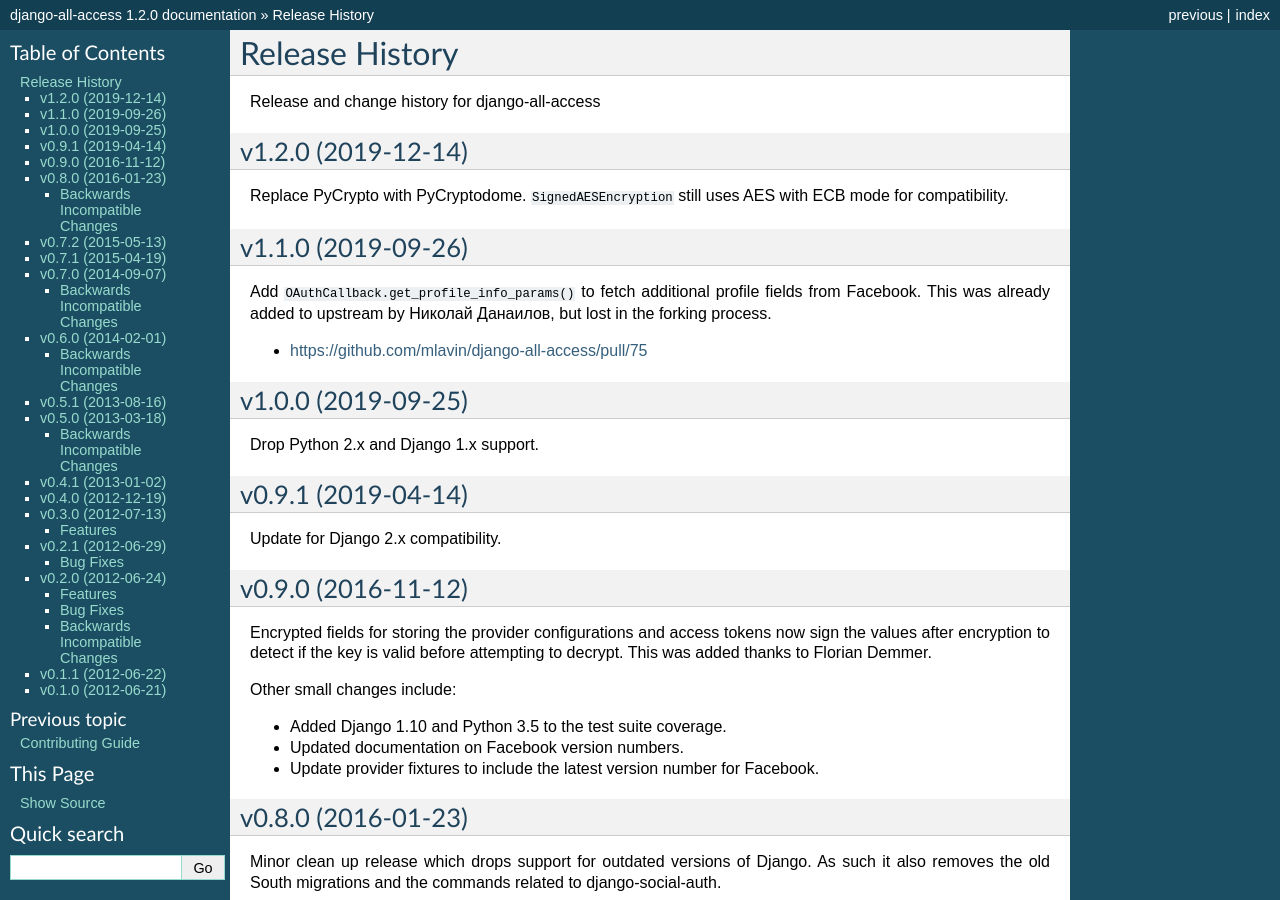
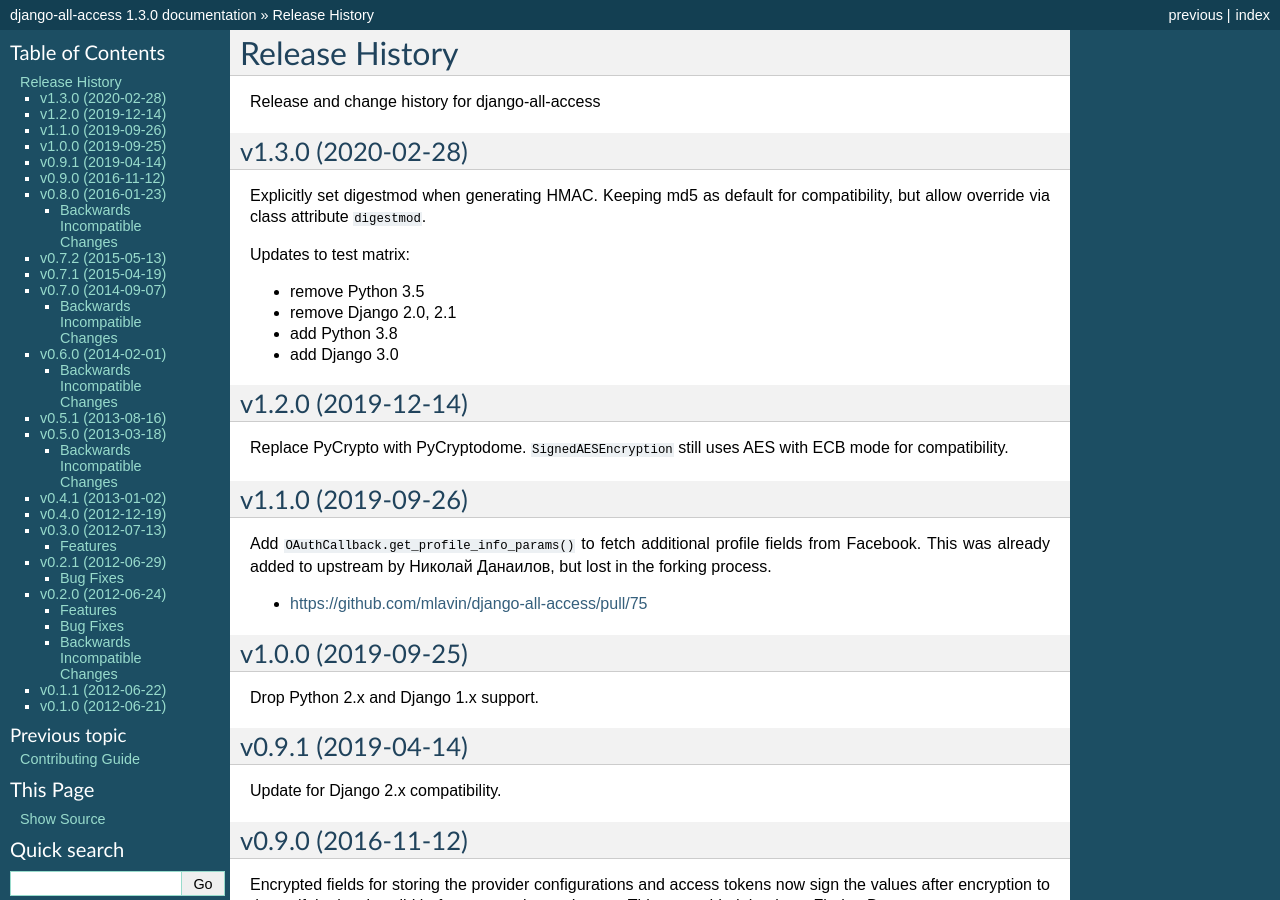
Before and after one commit to mlavin/django-all-access, a Sphinx documentation site: the page built from docs/releases.rst, in a window 1280 px wide and 900 px high. Built offline with Sphinx 7.4.7, drawn with Linux system fonts in a browser that asks for light colours; some of the changed text lies outside the part shown.

Commit message:
Update changelog and set release v1.3.0

```diff
--- a/allaccess/__init__.py
+++ b/allaccess/__init__.py
@@ -2,7 +2,7 @@
 django-all-access is a reusable application for user registration and authentication
 from OAuth 1.0 and OAuth 2.0 providers such as Twitter and Facebook.
 """
-__version__ = '1.2.0'
+__version__ = '1.3.0'
 
 default_app_config = 'allaccess.apps.AllAccessConfig'
 
--- a/docs/releases.rst
+++ b/docs/releases.rst
@@ -2,6 +2,21 @@
 ====================================
 
 Release and change history for django-all-access
+
+
+v1.3.0 (2020-02-28)
+-----------------------------------
+
+Explicitly set digestmod when generating HMAC.
+Keeping md5 as default for compatibility, but allow override via class
+attribute ``digestmod``.
+
+Updates to test matrix:
+
+- remove Python 3.5
+- remove Django 2.0, 2.1
+- add Python 3.8
+- add Django 3.0
 
 
 v1.2.0 (2019-12-14)
```
